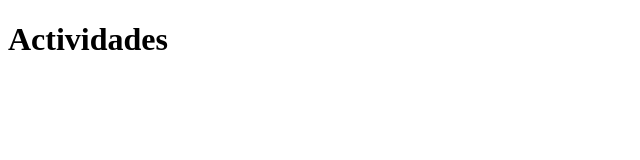
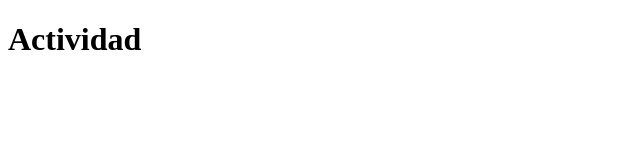
Before and after one commit to CesarMackleinJr/Desarrollo-Web, a plain HTML site: page index.html in a window 1280 px wide. Shown: the full height of the page, 0-640 px from the left. Drawn offline with Linux system fonts and the light colour scheme.

Commit message:
mensaje 3

```diff
--- a/index.html
+++ b/index.html
@@ -7,6 +7,6 @@
     <title>Document</title>
 </head>
 <body>
-    <h1>Actividades</h1>
+    <h1>Actividad</h1>
 </body>
 </html>
```
